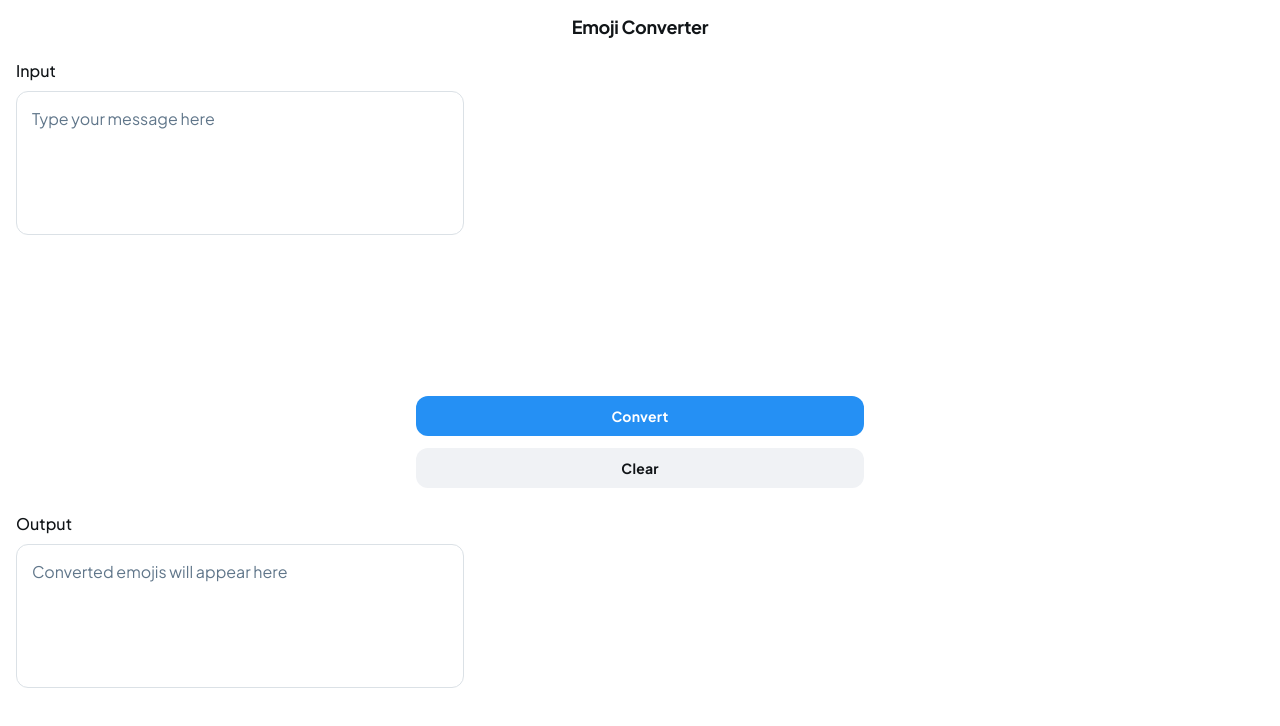
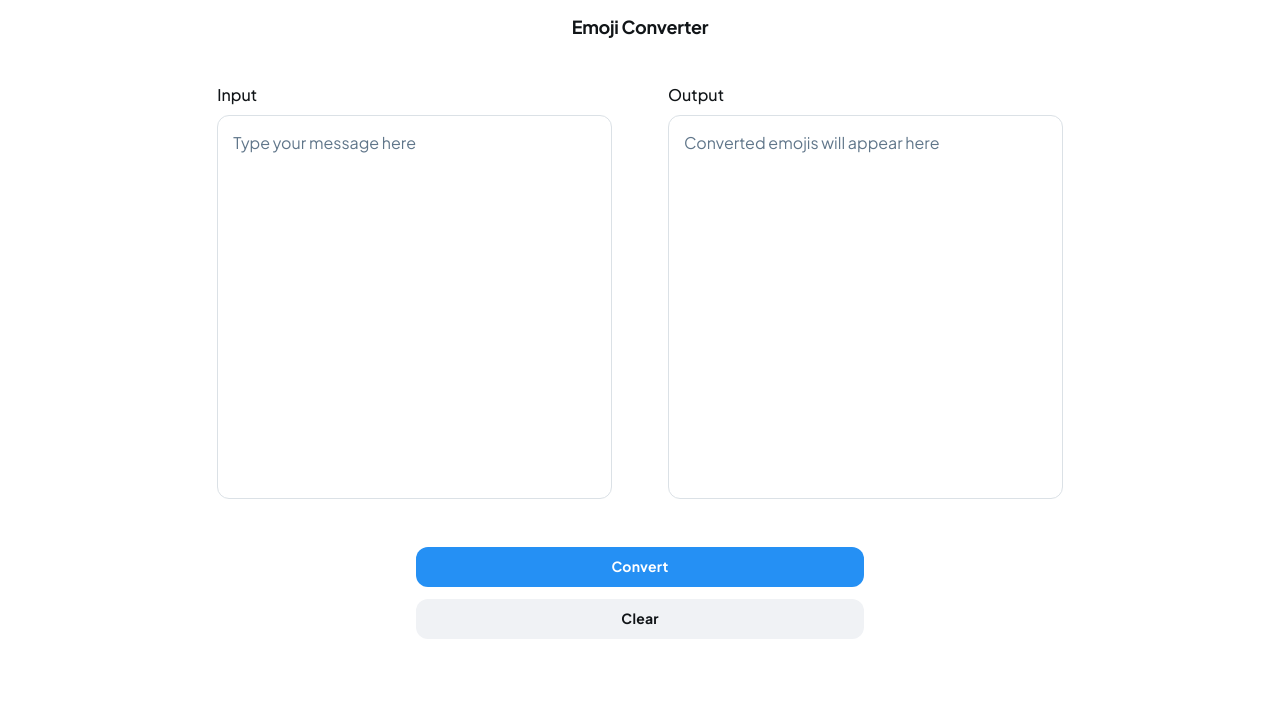
Before and after one commit to kakinouchi/slack-emoji-converter, a SvelteKit app: page / in a window 1280 px wide. Shown: the top 726 px of the page. Built offline with nearby package versions, Linux system fonts and the light colour scheme.

Commit message:
Change page layout

```diff
--- a/src/routes/+page.svelte
+++ b/src/routes/+page.svelte
@@ -14,7 +14,7 @@
 </svelte:head>
 
 <div
-	class="group/design-root relative flex size-full min-h-screen flex-col justify-between overflow-x-hidden bg-white"
+	class="group/design-root relative flex size-full min-h-screen flex-col gap-6 overflow-x-hidden bg-white"
 	style="font-family: Plus Jakarta Sans, Noto Sans, sans-serif;"
 >
 	<div>
@@ -25,12 +25,25 @@
 				Emoji Converter
 			</h2>
 		</div>
-		<div class="flex max-w-[480px] flex-wrap items-end gap-4 px-4 py-3">
+	</div>
+
+	<div class="flex justify-center gap-6">
+		<div class="flex w-1/3 flex-wrap items-end gap-4 px-4 py-3">
 			<label class="flex min-w-40 flex-1 flex-col">
 				<p class="pb-2 text-base font-medium leading-normal text-[#111518]">Input</p>
 				<textarea
 					placeholder="Type your message here"
-					class="form-input flex min-h-36 w-full min-w-0 flex-1 resize-none overflow-hidden rounded-xl border border-[#dbe1e6] bg-white p-[15px] text-base font-normal leading-normal text-[#111518] placeholder:text-[#60768a] focus:border-[#dbe1e6] focus:outline-0 focus:ring-0"
+					class="form-input flex min-h-96 w-full min-w-0 flex-1 resize-none overflow-hidden rounded-xl border border-[#dbe1e6] bg-white p-[15px] text-base font-normal leading-normal text-[#111518] placeholder:text-[#60768a] focus:border-[#dbe1e6] focus:outline-0 focus:ring-0"
+				></textarea>
+			</label>
+		</div>
+
+		<div class="flex w-1/3 flex-wrap items-end gap-4 px-4 py-3">
+			<label class="flex min-w-40 flex-1 flex-col">
+				<p class="pb-2 text-base font-medium leading-normal text-[#111518]">Output</p>
+				<textarea
+					placeholder="Converted emojis will appear here"
+					class="form-input flex min-h-96 w-full min-w-0 flex-1 resize-none overflow-hidden rounded-xl border border-[#dbe1e6] bg-white p-[15px] text-base font-normal leading-normal text-[#111518] placeholder:text-[#60768a] focus:border-[#dbe1e6] focus:outline-0 focus:ring-0"
 				></textarea>
 			</label>
 		</div>
@@ -51,15 +64,6 @@
 				</button>
 			</div>
 		</div>
-		<div class="flex max-w-[480px] flex-wrap items-end gap-4 px-4 py-3">
-			<label class="flex min-w-40 flex-1 flex-col">
-				<p class="pb-2 text-base font-medium leading-normal text-[#111518]">Output</p>
-				<textarea
-					placeholder="Converted emojis will appear here"
-					class="form-input flex min-h-36 w-full min-w-0 flex-1 resize-none overflow-hidden rounded-xl border border-[#dbe1e6] bg-white p-[15px] text-base font-normal leading-normal text-[#111518] placeholder:text-[#60768a] focus:border-[#dbe1e6] focus:outline-0 focus:ring-0"
-				></textarea>
-			</label>
-		</div>
 		<footer class="flex flex-col gap-6 px-5 py-10 text-center @container">
 			<p class="text-base font-normal leading-normal text-[#60768a]">
 				<!-- 2023 Emoji Inc -->
```
